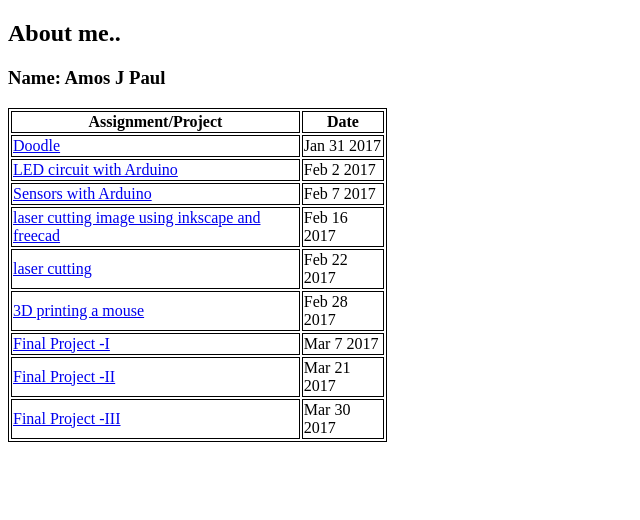
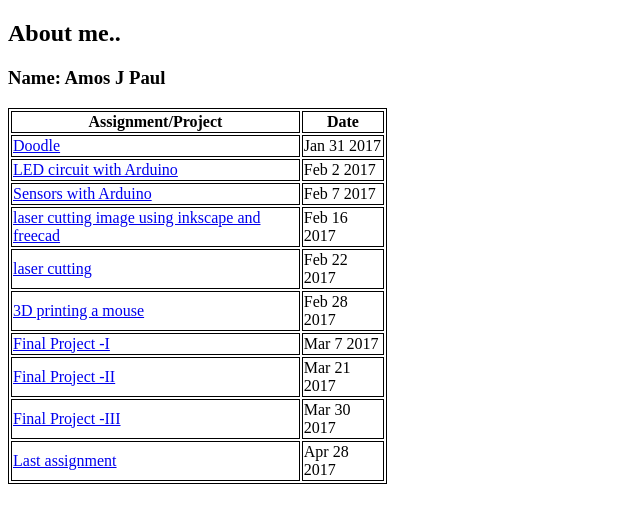
Before and after one commit to lungiman/lungiman.github.io, a plain HTML site: page index.html in a window 1280 px wide. Shown: the whole page, without its empty margins (0-640 px from the left). Drawn offline with Linux system fonts and the light colour scheme.

Commit message:
Update index.html

```diff
--- a/index.html
+++ b/index.html
@@ -53,6 +53,12 @@ table, th, td {
      <td>Mar 30 2017 </td>
 
 </tr>
+<tr>
+        <td><a href="https://lungiman.github.io/userstudy/">Last assignment</a></td>
+     <td>Apr 28 2017 </td>
+
+</tr>
+
 </table>
 
 </body>
```
